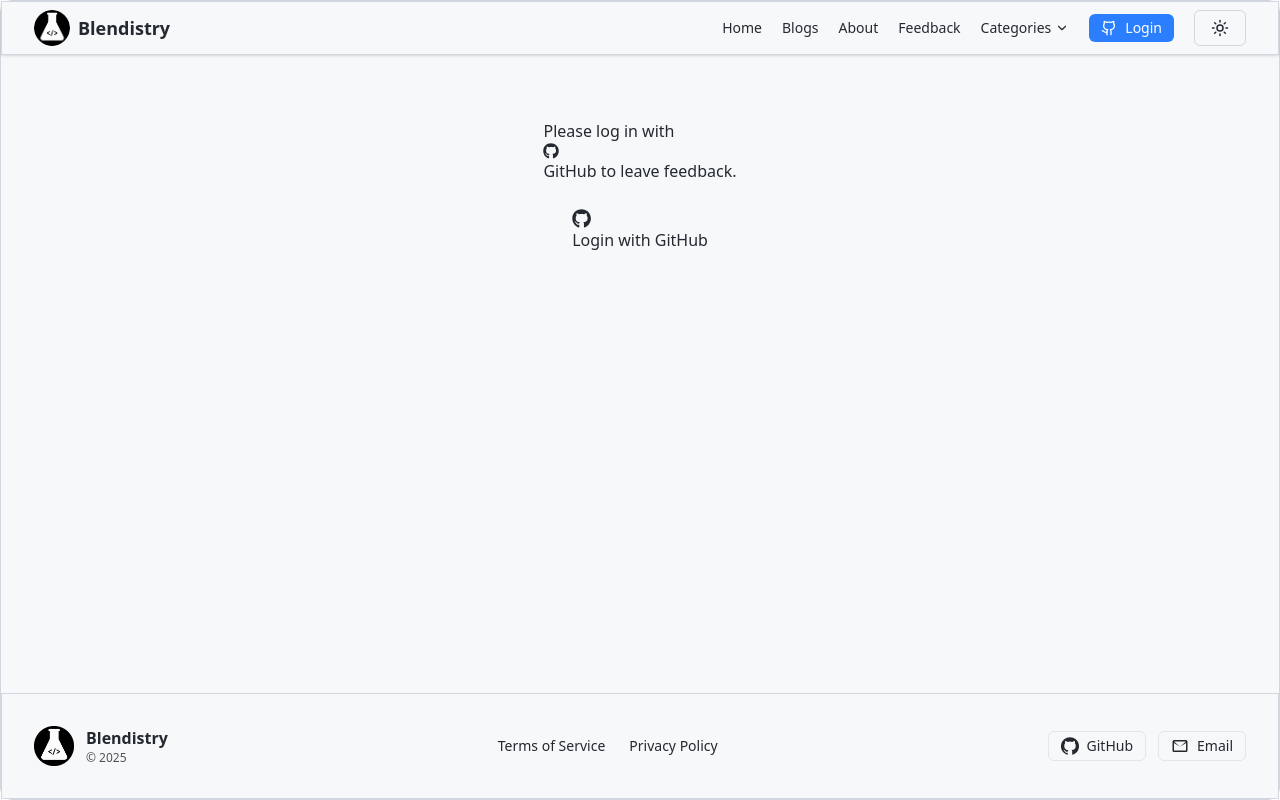
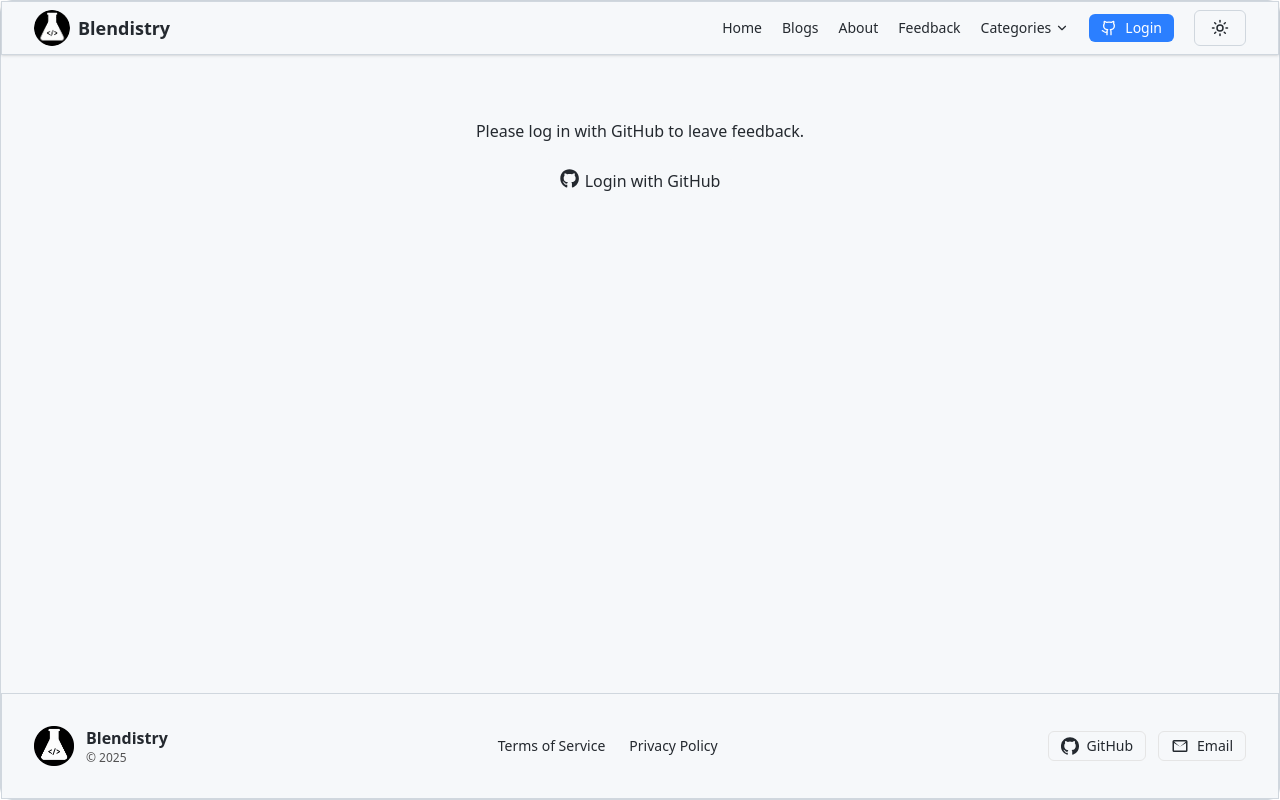
Before and after one commit to LevyMaze/Blendistry, a Next.js app: page /feedback in a window 1280 px wide. Built offline with nearby package versions, Linux system fonts and the light colour scheme.

Commit message:
initial commit

```diff
--- a/components/Navbar.js
+++ b/components/Navbar.js
@@ -157,7 +157,7 @@ export default function Navbar() {
                       className="block px-3 py-1 hover:text-blue-500"
                       onClick={() => setProfileOpen(false)}
                     >
-                      My Feedback
+                      My Feedbacks
                     </Link>
                     <span
                       onClick={handleLogout}
@@ -226,12 +226,12 @@ export default function Navbar() {
 
       {/* Profile Dropdown */}
       {!user ? (
-        <button
+        <span
           onClick={handleLogin}
-          className="w-full flex items-center justify-center gap-2 py-1 bg-blue-500 text-white rounded-md"
+          className="flex mr-50 items-center justify-center gap-2 py-1 bg-blue-500 text-white rounded-md"
         >
           <Github size={16} /> Login
-        </button>
+        </span>
       ) : (
         <details className="group">
           <summary className="flex items-center gap-2 cursor-pointer py-1 group-open:text-blue-500">
@@ -244,7 +244,7 @@ export default function Navbar() {
           </summary>
           <div className="pl-3 mt-1 space-y-1">
             <Link href="/settings" onClick={() => setIsOpen(false)} className="block hover:text-blue-500 py-1">Settings</Link>
-            <Link href="/suggestions" onClick={() => setIsOpen(false)} className="block hover:text-blue-500 py-1">My Feedback</Link>
+            <Link href="/suggestions" onClick={() => setIsOpen(false)} className="block hover:text-blue-500 py-1">My Feedbacks</Link>
             <span
               onClick={handleLogout}
               className="py-1 text-red-600 flex items-center gap-1"
--- a/pages/feedback.js
+++ b/pages/feedback.js
@@ -74,11 +74,11 @@ export default function FeedbackForm() {
     return (
       <div className="feedback-container">
         <p className="feedback-login-text">
-          Please log in with <FaGithub className="inline-icon" /> GitHub to leave feedback.
+          Please log in with GitHub to leave feedback.
         </p>
         <button
           onClick={() => supabase.auth.signInWithOAuth({ provider: "github" })}
-          className="feedback-btn github-btn"
+          className="feedback-btn github-btn flex align-center"
         >
           <FaGithub className="btn-icon" /> Login with GitHub
         </button>
```
